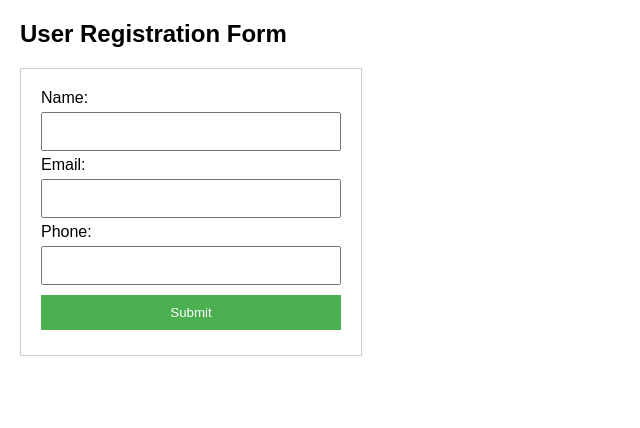
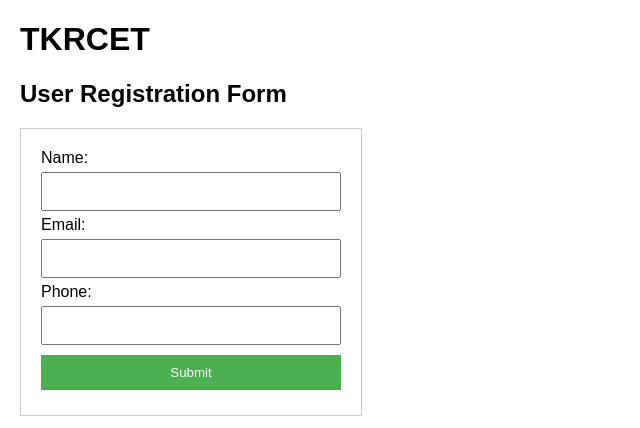
Before and after one commit to singamshivaji/sweet, a plain HTML site: page index.html in a window 1280 px wide. Shown: the whole page, without its empty margins (0-640 px from the left). Drawn offline with Linux system fonts and the light colour scheme.

Commit message:
this is the commit hh

```diff
--- a/index.html
+++ b/index.html
@@ -33,7 +33,7 @@ background-color: #45a049;
 }
 </style>
 </head>
-<body>
+<body> <h1>TKRCET</h1>
 <h2>User Registration Form</h2>
 <form>
 <label for="name">Name:</label>
```
